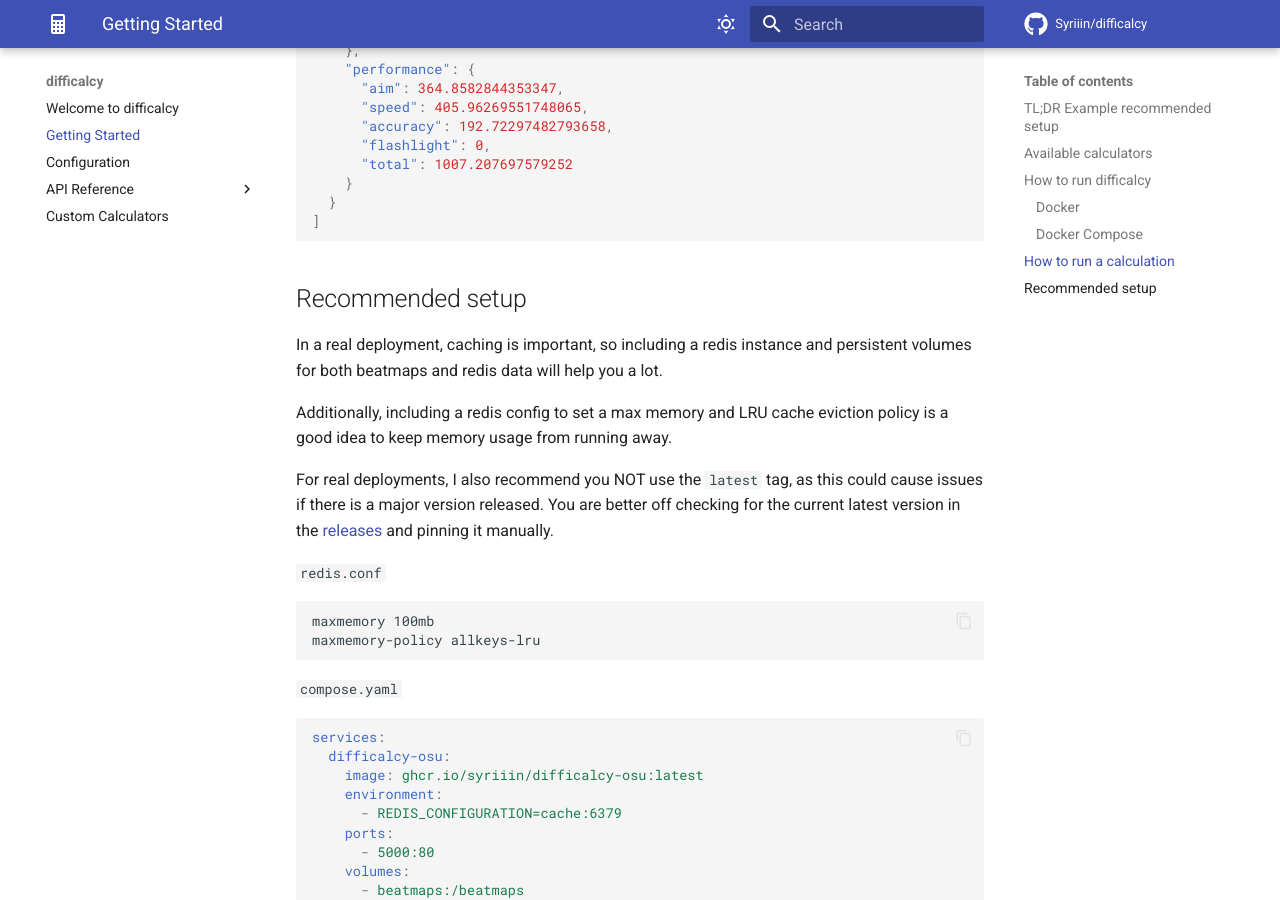
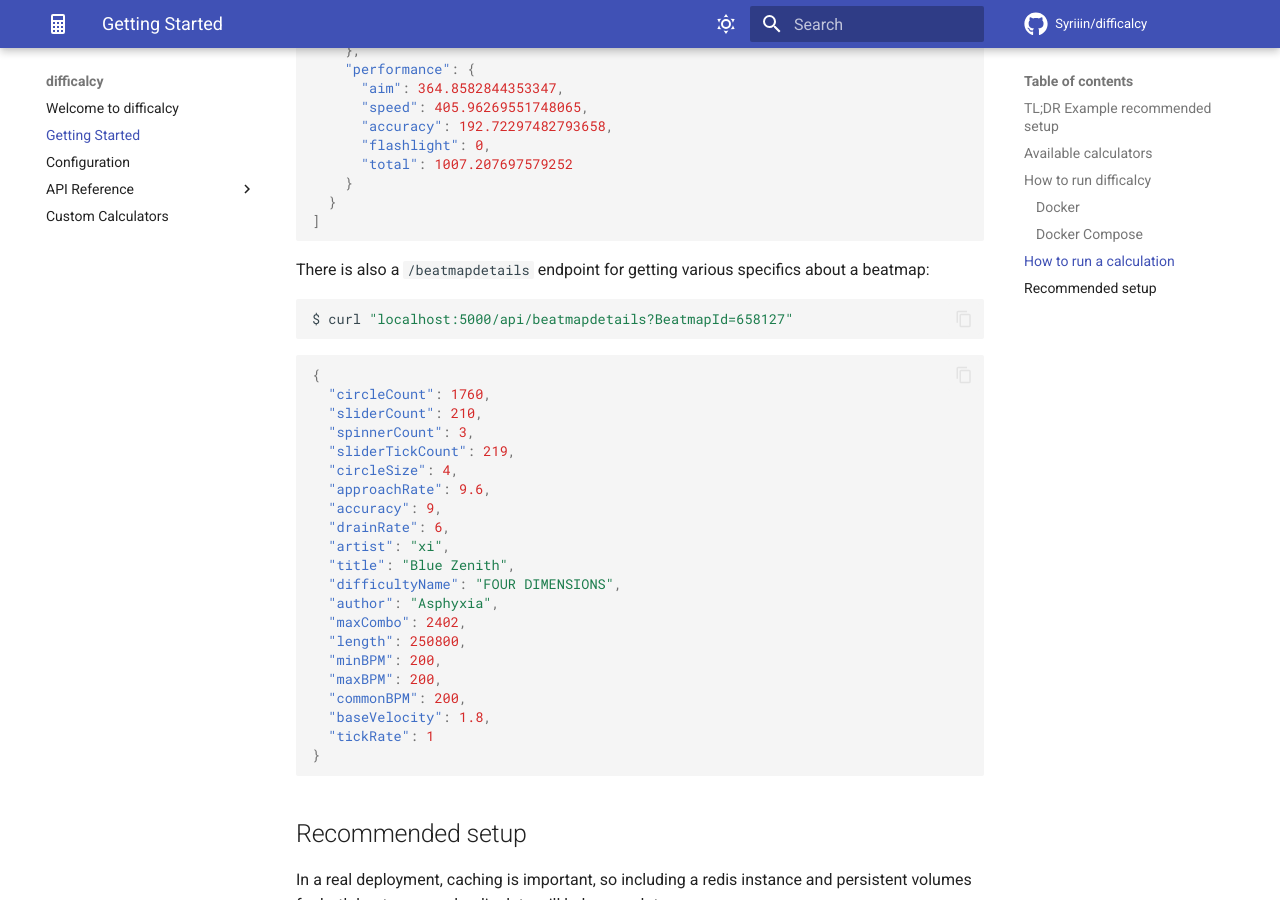
Before and after one commit to Syriiin/difficalcy, an MkDocs documentation site: the page built from docs/docs/getting-started.md, in a window 1280 px wide and 900 px high, scrolled down 4900 px. Built offline with MkDocs 1.6.1 and Material for MkDocs 9.7.7, drawn with Linux system fonts in a browser that asks for light colours; comment, search, counter and statistics services are not loaded.

Commit message:
Add /beatmapdetails example to docs

````diff
--- a/docs/docs/getting-started.md
+++ b/docs/docs/getting-started.md
@@ -257,6 +257,36 @@ curl "localhost:5000/api/batch/calculation" \
 ]
 ```
 
+There is also a `/beatmapdetails` endpoint for getting various specifics about a beatmap:
+
+```sh
+$ curl "localhost:5000/api/beatmapdetails?BeatmapId=658127"
+```
+
+```json
+{
+  "circleCount": 1760,
+  "sliderCount": 210,
+  "spinnerCount": 3,
+  "sliderTickCount": 219,
+  "circleSize": 4,
+  "approachRate": 9.6,
+  "accuracy": 9,
+  "drainRate": 6,
+  "artist": "xi",
+  "title": "Blue Zenith",
+  "difficultyName": "FOUR DIMENSIONS",
+  "author": "Asphyxia",
+  "maxCombo": 2402,
+  "length": 250800,
+  "minBPM": 200,
+  "maxBPM": 200,
+  "commonBPM": 200,
+  "baseVelocity": 1.8,
+  "tickRate": 1
+}
+```
+
 ## Recommended setup
 
 In a real deployment, caching is important, so including a redis instance and persistent volumes for both beatmaps and redis data will help you a lot.
````
